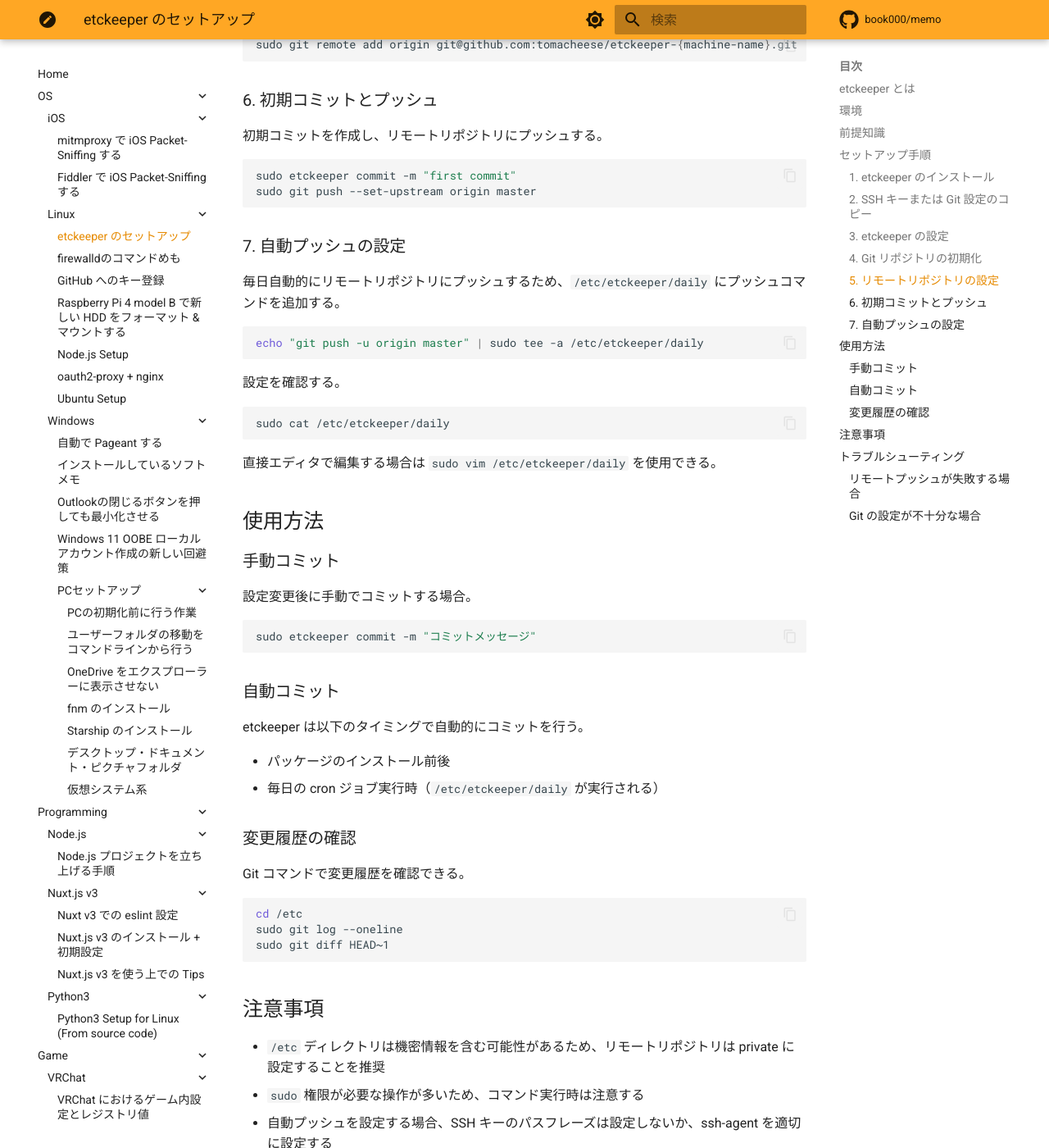
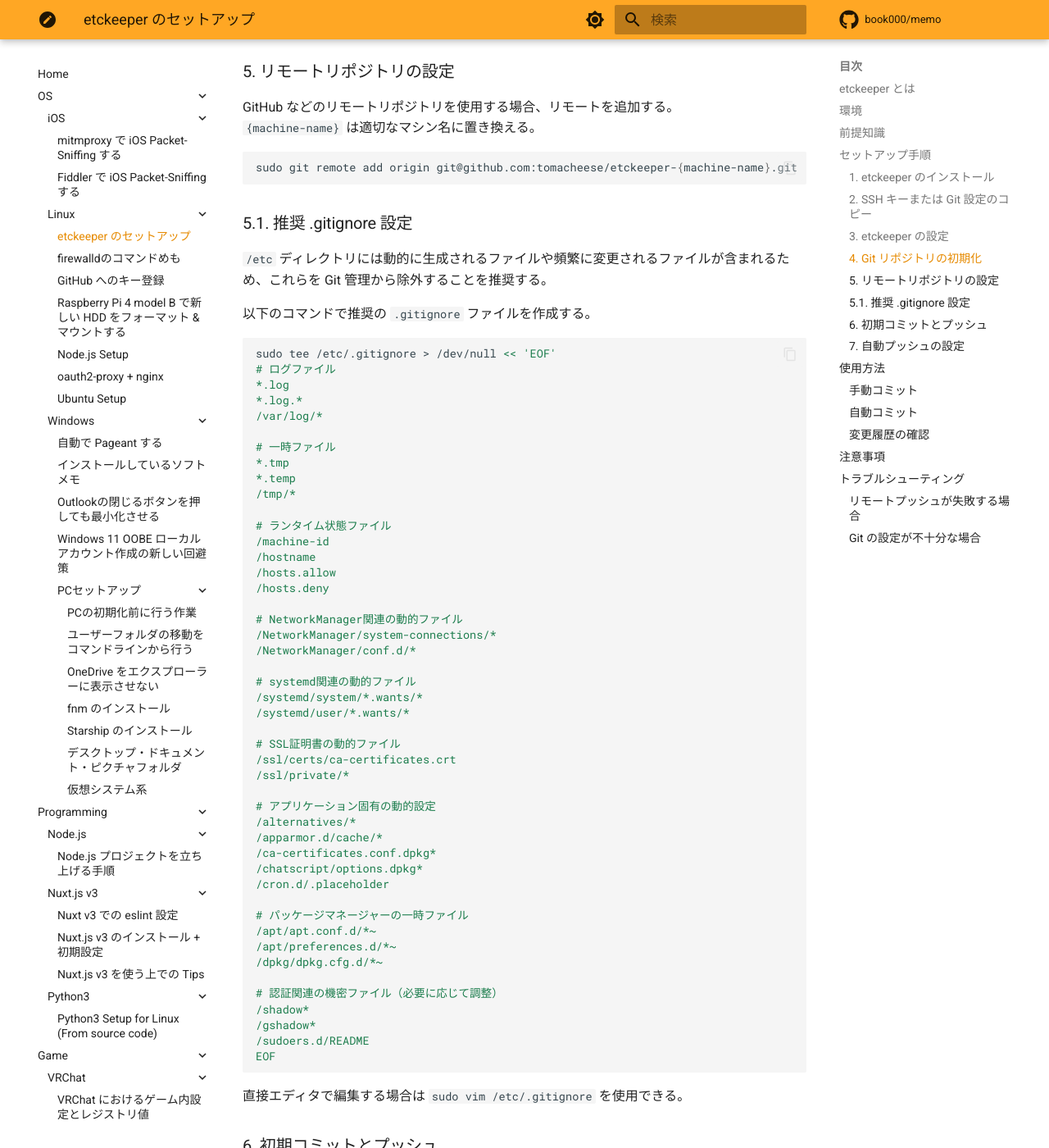
Before and after one commit to book000/memo, an MkDocs documentation site: the page built from docs/os/linux/etckeeper-setup.md, in a window 1280 px wide and 1400 px high, scrolled down 1907 px. Shown: the whole window at 82% size. Built offline with MkDocs 1.6.1 and Material for MkDocs 9.7.7, drawn with Linux system fonts in a browser that asks for light colours; comment, search, counter and statistics services are not loaded; some of the changed text lies outside the part shown.

Commit message:
Address review feedback: add bullet points to environment section, fix git add step, and add .gitignore recommendations
Co-authored-by: book000 <8929706+book000@users.noreply.github.com>

````diff
--- a/docs/os/linux/etckeeper-setup.md
+++ b/docs/os/linux/etckeeper-setup.md
@@ -9,7 +9,13 @@ etckeeper は `/etc` ディレクトリの変更を自動的にバージョン
 
 ## 環境
 
-Ubuntu 22.04 LTS での動作を確認済み。他のバージョンでも同様に動作する。
+以下の環境で動作を確認済み。
+
+- Ubuntu 22.04.5 LTS (Jammy Jellyfish)
+- Git 2.34.1
+- etckeeper 1.18.16
+
+他の Ubuntu バージョンでも同様に動作する。
 
 ## 前提知識
 
@@ -78,11 +84,69 @@ GitHub などのリモートリポジトリを使用する場合、リモート
 sudo git remote add origin git@github.com:tomacheese/etckeeper-{machine-name}.git
 ```
 
+### 5.1. 推奨 .gitignore 設定
+
+`/etc` ディレクトリには動的に生成されるファイルや頻繁に変更されるファイルが含まれるため、これらを Git 管理から除外することを推奨する。
+
+以下のコマンドで推奨の `.gitignore` ファイルを作成する。
+
+```bash
+sudo tee /etc/.gitignore > /dev/null << 'EOF'
+# ログファイル
+*.log
+*.log.*
+/var/log/*
+
+# 一時ファイル
+*.tmp
+*.temp
+/tmp/*
+
+# ランタイム状態ファイル
+/machine-id
+/hostname
+/hosts.allow
+/hosts.deny
+
+# NetworkManager関連の動的ファイル
+/NetworkManager/system-connections/*
+/NetworkManager/conf.d/*
+
+# systemd関連の動的ファイル
+/systemd/system/*.wants/*
+/systemd/user/*.wants/*
+
+# SSL証明書の動的ファイル
+/ssl/certs/ca-certificates.crt
+/ssl/private/*
+
+# アプリケーション固有の動的設定
+/alternatives/*
+/apparmor.d/cache/*
+/ca-certificates.conf.dpkg*
+/chatscript/options.dpkg*
+/cron.d/.placeholder
+
+# パッケージマネージャーの一時ファイル
+/apt/apt.conf.d/*~
+/apt/preferences.d/*~
+/dpkg/dpkg.cfg.d/*~
+
+# 認証関連の機密ファイル（必要に応じて調整）
+/shadow*
+/gshadow*
+/sudoers.d/README
+EOF
+```
+
+直接エディタで編集する場合は `sudo vim /etc/.gitignore` を使用できる。
+
 ### 6. 初期コミットとプッシュ
 
 初期コミットを作成し、リモートリポジトリにプッシュする。
 
 ```bash
+sudo git add -A
 sudo etckeeper commit -m "first commit"
 sudo git push --set-upstream origin master
 ```
````
